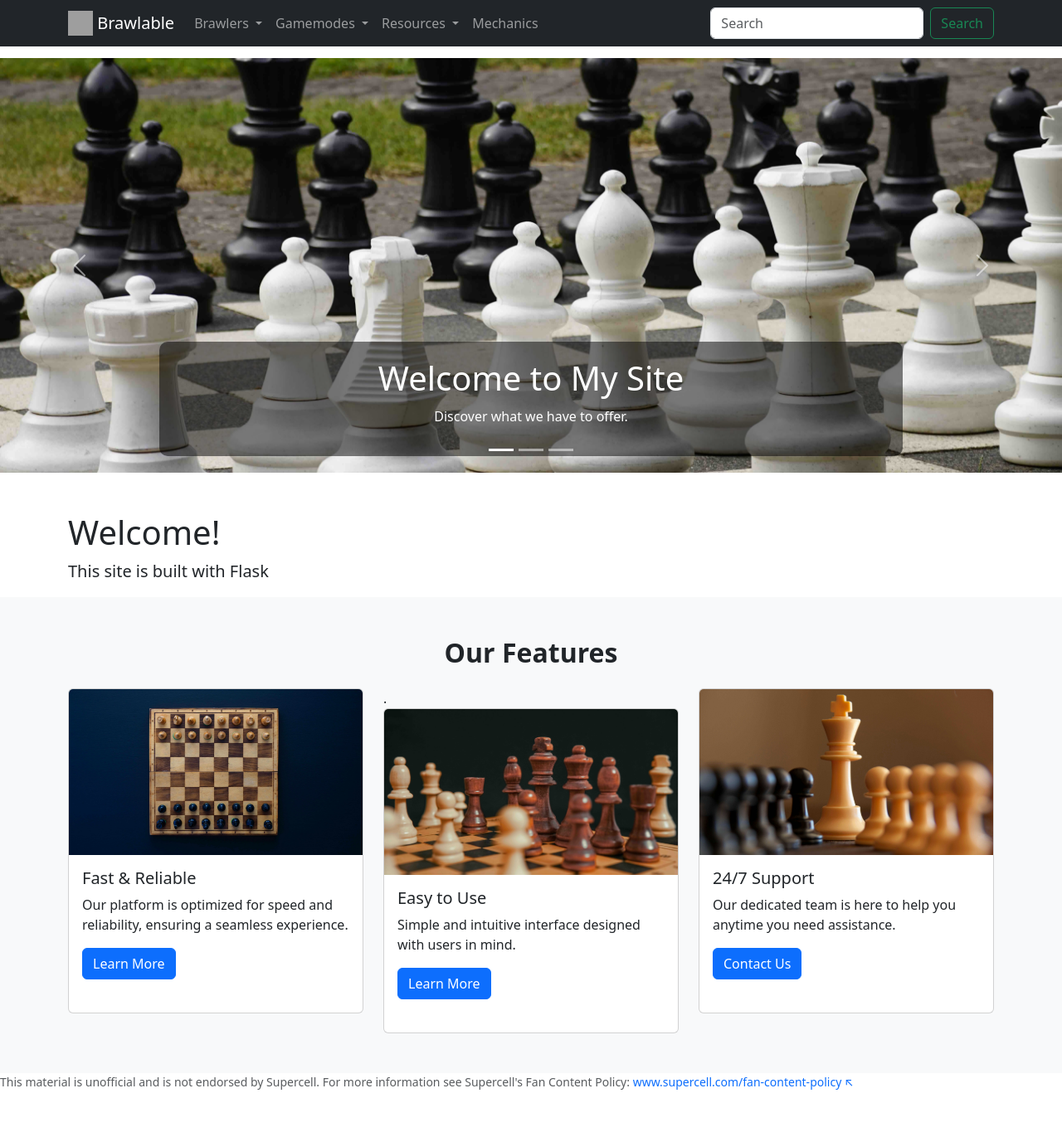
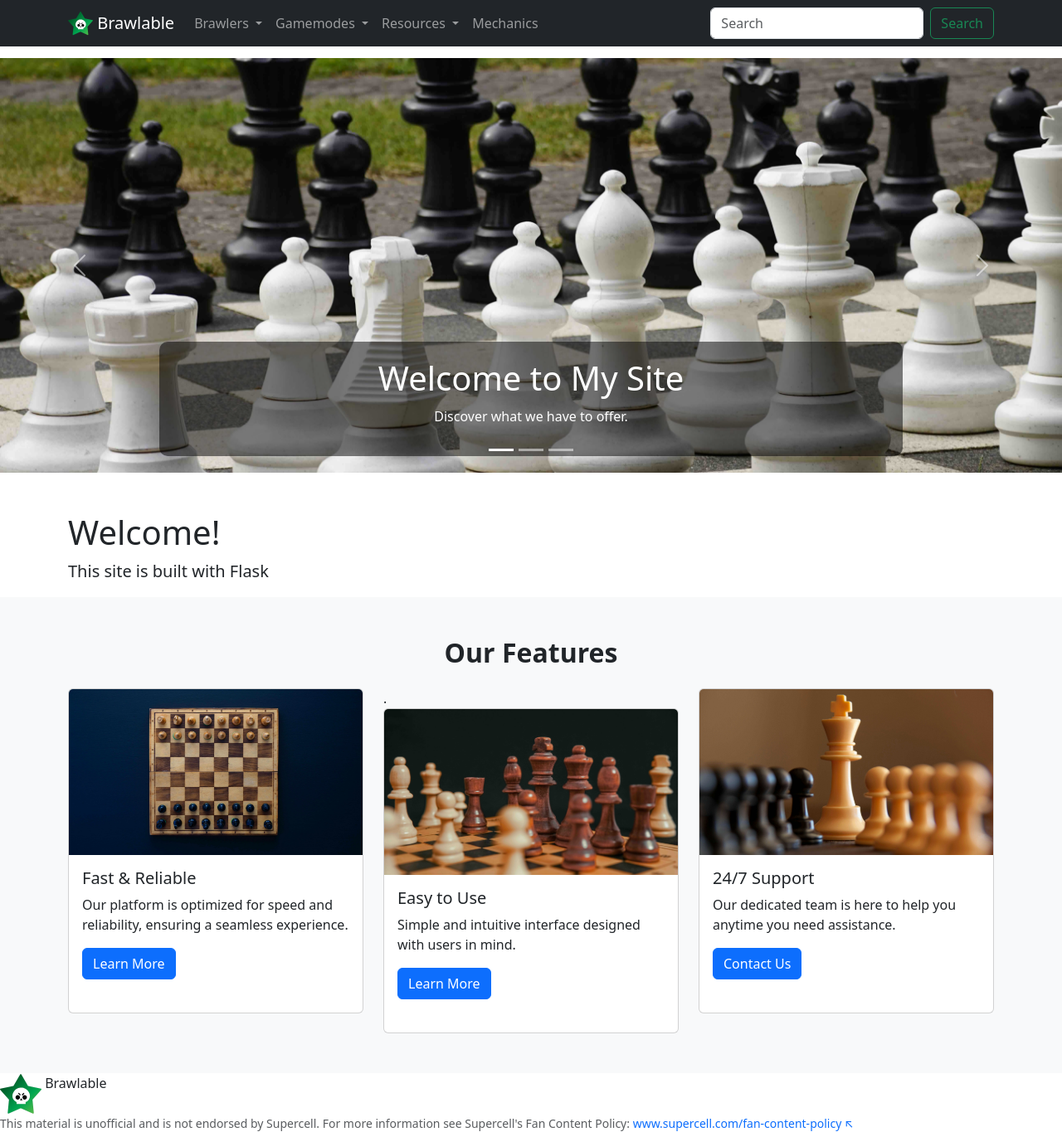
Before and after one commit to TempeHS/2027CT_myFlaskSite_Callen.L, a Flask app: page / in a window 1280 px wide. Shown: the whole page at 83% size. Before the commit the page ends 1314 px from the top, so only its background shows below. Run offline with Flask 3, Linux system fonts and the light colour scheme; grey boxes are pictures that could not be loaded.

Commit message:
feat: add logo to nav and foot.

```diff
--- a/templates/partials/footer.html
+++ b/templates/partials/footer.html
@@ -1,3 +1,14 @@
+<a class="navbar-brand" href="/">
+  <img
+    src="static/images/brawlable.svg"
+    width="50"
+    height="50"
+    class="d-inline-block align-top"
+    alt=""
+  />
+  Brawlable
+</a>
+
 <div class="row">
   <div class="col-12">
     <p class="small text-muted mb-0">
--- a/templates/partials/nav.html
+++ b/templates/partials/nav.html
@@ -1,9 +1,10 @@
 <nav class="navbar navbar-expand-lg navbar-dark bg-dark fixed-top">
   <div class="container">
-  <a class="navbar-brand" href="#">
-    <img src="example.png" width="30" height="30" class="d-inline-block align-top" alt="">
+  <a class="navbar-brand" href="/">
+    <img src="static/images/brawlable.svg" width="30" height="30" class="d-inline-block align-top" alt="">
     Brawlable
-  </a>    <button
+  </a>
+  <button
       class="navbar-toggler"
       type="button"
       data-bs-toggle="collapse"
```
Also changed, not shown: static/images/brawlable.svg (added).
